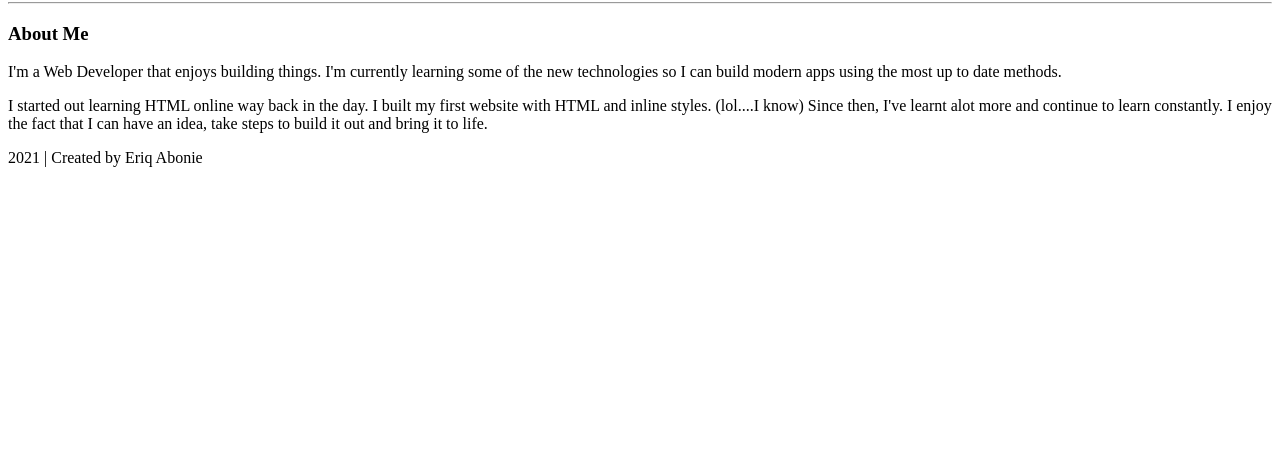
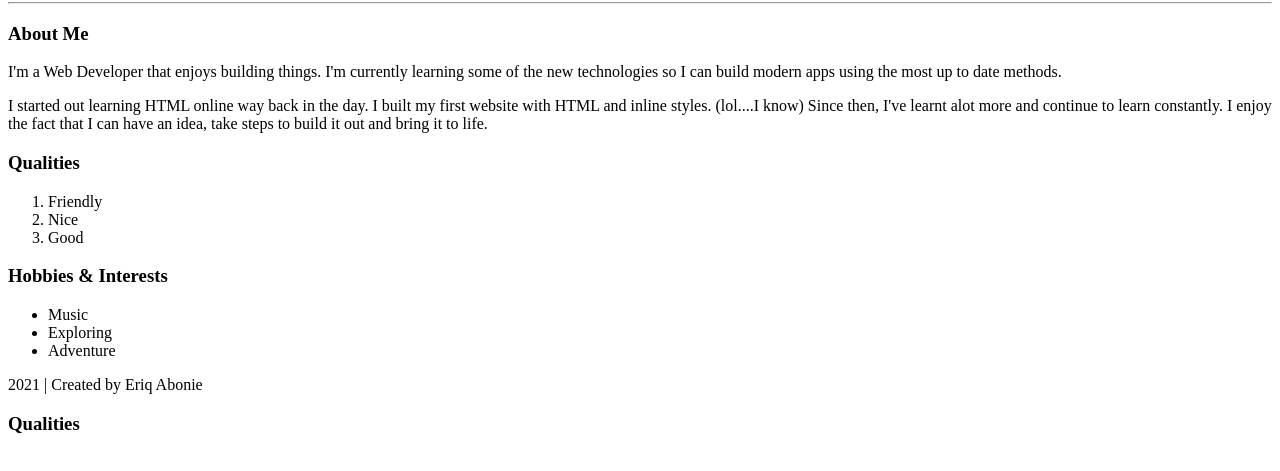
Before and after one commit to eriqabonie/portfolio, a plain HTML site: page index.html in a window 1280 px wide. Shown: the part 125-596 px from the top of the page. Drawn offline with Linux system fonts and the light colour scheme.

Commit message:
added some personal info sections

```diff
--- a/index.html
+++ b/index.html
@@ -23,6 +23,22 @@
                     I enjoy the fact that I can have an idea, take steps to build it out and bring it to life.
                 </p>
             </section>
+            <section>
+                <h3>Qualities</h3>
+                <ol>
+                    <li>Friendly</li>
+                    <li>Nice</li>
+                    <li>Good</li>
+                </ol>
+            </section>
+            <section>
+                <h3>Hobbies & Interests</h3>
+                <ul>
+                    <li>Music</li>
+                    <li>Exploring</li>
+                    <li>Adventure</li>
+                </ul>
+            </section>
         </main>
 
     </body>
@@ -31,3 +47,9 @@
         2021 | Created by Eriq Abonie
     </footer>
 </html>
+<section>
+    <h3>Qualities</h3>
+    <p>
+
+    </p>
+</section>
```
